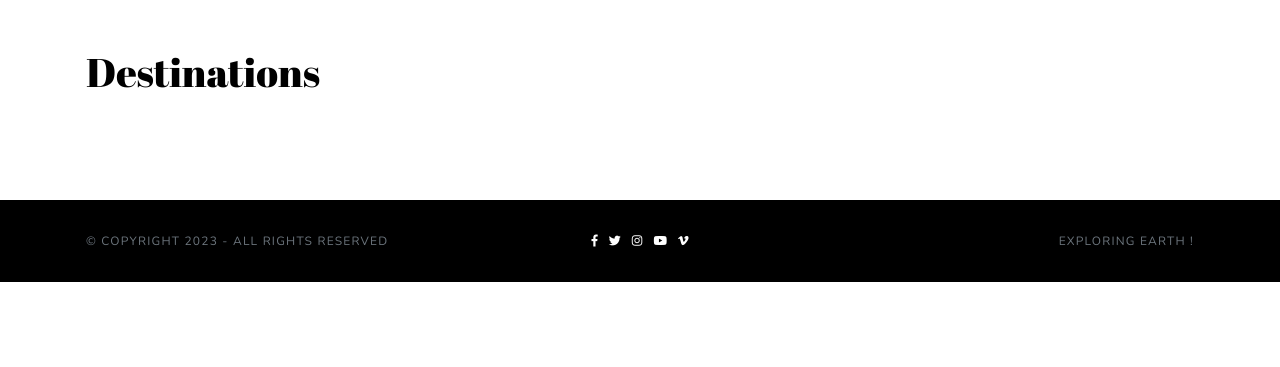
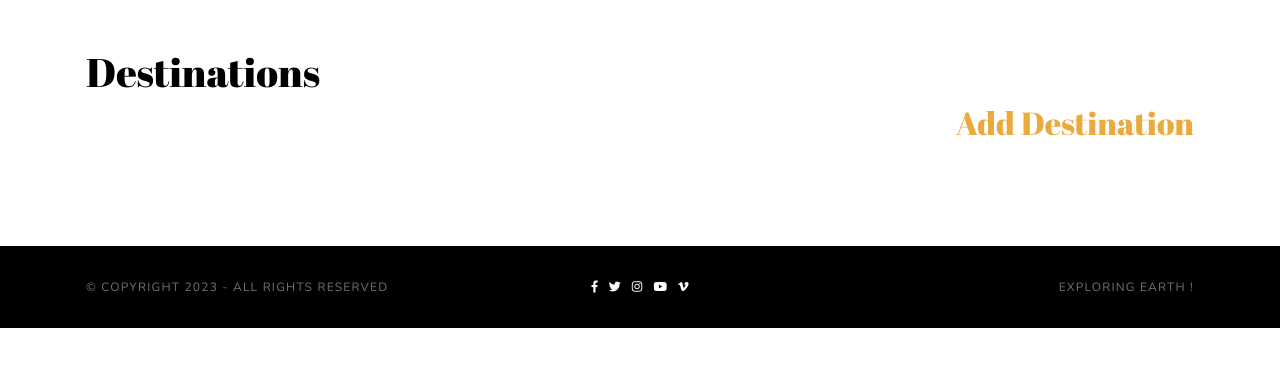
Before and after one commit to wjdonaldson/exploringearth, a Django app: page /destinations/ in a window 1280 px wide. Shown: the part 292-659 px from the top of the page. Run offline with Django 3.2, Linux system fonts and the light colour scheme; data that the repository does not hold is empty; some libraries are stand-ins or nearby versions.

Commit message:
Add Destinations

```diff
--- a/main_app/templates/base.html
+++ b/main_app/templates/base.html
@@ -69,7 +69,7 @@
                 <!-- Link--><a class="nav-link active" href="/">Home</a>
               </li>
               <li class="nav-item px-1">
-                <!-- Link--><a class="nav-link" href="#">Destinations</a>
+                <!-- Link--><a class="nav-link" href="{% url 'destinations_list' %}">Destinations</a>
               </li>
               <li class="nav-item px-1">
                 <!-- Link--><a class="nav-link" href="#">Gallery</a>
--- a/main_app/templates/main_app/destination_list.html
+++ b/main_app/templates/main_app/destination_list.html
@@ -2,15 +2,32 @@
 {% block content %}
 
 <h1>Destinations</h1>
+<div align="right">
+    <h2><a href="{% url 'destinations_create' %}">Add Destination</a></h2>
+</div>
+{% for destination in destination_list %}
+    <div align="center">
+        <span class="card-title">
+            <h2><a href="{% url 'destinations_detail' destination.id %}">
+                    {{ destination.name }}
+            </a></h2>
+        </span>
+        <p>Description: {{destination.description|truncatewords:20}}</p>
+        {% for photo in destination.photo_set.all %}
+            <img class="responsive-img card-panel" src="{{photo.url}}" alt="Destination Photo">
+        {% empty %}
+            <div class="card-panel teal-text center-align">No Photos Uploaded</div>
+        {% endfor %}
 
-{% for destination in destination_list %}
-<a href="{% url 'destinations_detail' destination.id %}">
-    <div class="card">
-        <div class="card-content">
-            <span class="card-title">{{ destination.name }}</span>
-            <p>Description: {{destination.description|truncatewords:20}}</p>
-        </div>
+        <!-- new code below -->
+        <form action="{% url 'add_photo' destination.id %}" enctype="multipart/form-data" method="POST" class="card-panel">
+            {% csrf_token %}
+            <input type="file" name="photo-file">
+            <br><br>
+            <button type="submit" class="btn">Upload Photo</button>
+        </form>
     </div>
-</a>
+
+
 {% endfor %}
 {% endblock %}
--- a/main_app/urls.py
+++ b/main_app/urls.py
@@ -8,6 +8,7 @@ urlpatterns = [
   path('destinations/', views.DestinationList.as_view(), name='destinations_list'),
   path('destinations/<int:pk>/', views.DestinationDetail.as_view(), name='destinations_detail'),
   path('destinations/create/', views.DestinationCreate.as_view(), name='destinations_create'),
+   path('destinations/<int:destination_id>/add_photo/', views.add_photo, name='add_photo'),
   path('destinations/<int:pk>/update/', views.DestinationUpdate.as_view(), name='destinations_update'),
   path('destinations/<int:pk>/delete/', views.DestinationDelete.as_view(), name='destinations_delete'),
   path('comments/', views.CommentList.as_view(), name='comments_index'),
--- a/main_app/views.py
+++ b/main_app/views.py
@@ -1,3 +1,6 @@
+import os
+import uuid
+import boto3
 from django.shortcuts import render, redirect
 from django.views.generic.edit import CreateView, UpdateView, DeleteView
 from django.views.generic import ListView, DetailView
@@ -72,6 +75,20 @@ class CommentDelete(DeleteView):
   model = Comment
   success_url = '/destinations'
 
+def add_photo(request, destination_id):
+    photo_file = request.FILES.get('photo-file', None)
+    if photo_file:
+        s3 = boto3.client('s3')
+        key = uuid.uuid4().hex[:6] + photo_file.name[photo_file.name.rfind('.'):]
+        try:
+            bucket = os.environ['S3_BUCKET']
+            s3.upload_fileobj(photo_file, bucket, key)
+            url = f"{os.environ['S3_BASE_URL']}{bucket}/{key}"
+            Photo.objects.create(url=url, destination_id=destination_id)
+        except Exception as e:
+            print('An error occurred uploading file to S3')
+            print(e)
+    return redirect('detail', destination_id=destination_id)
 
 def signup(request):
   error_message = ''
```
Also changed, not shown: main_app/templates/main_app/destination_form.html (added, +16 -0 lines).
